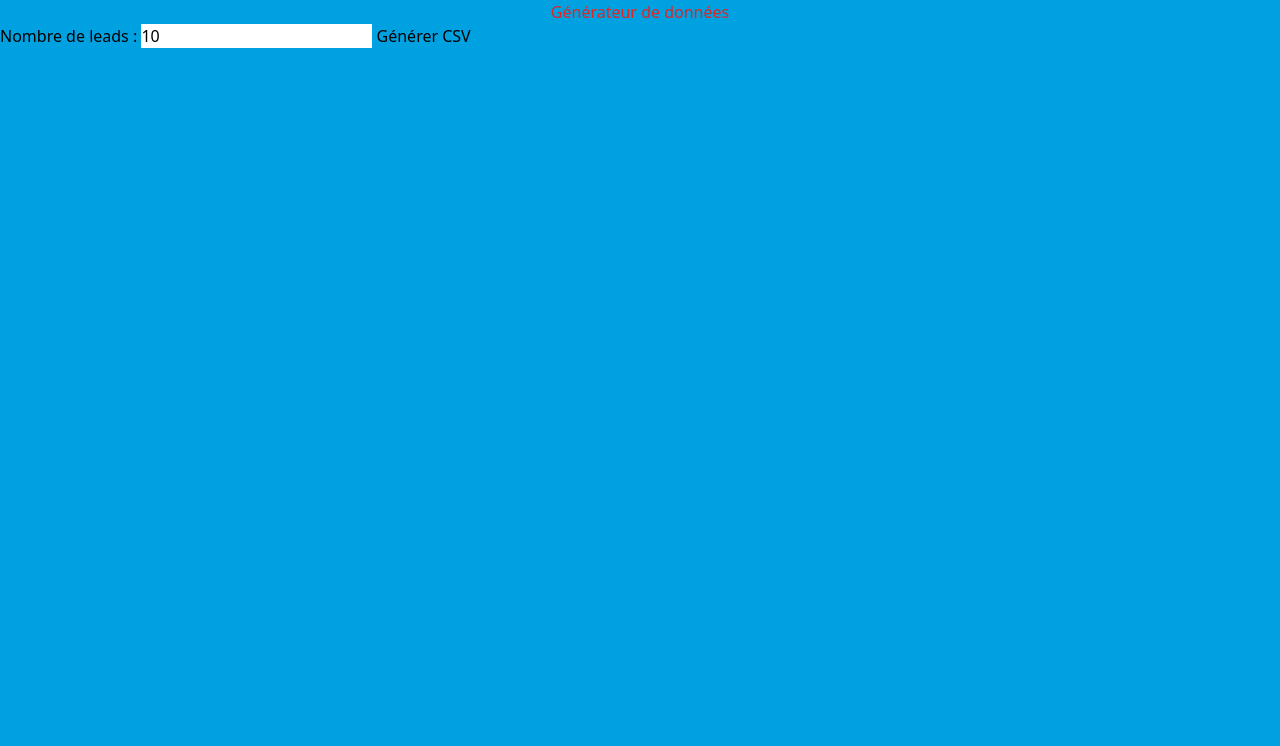
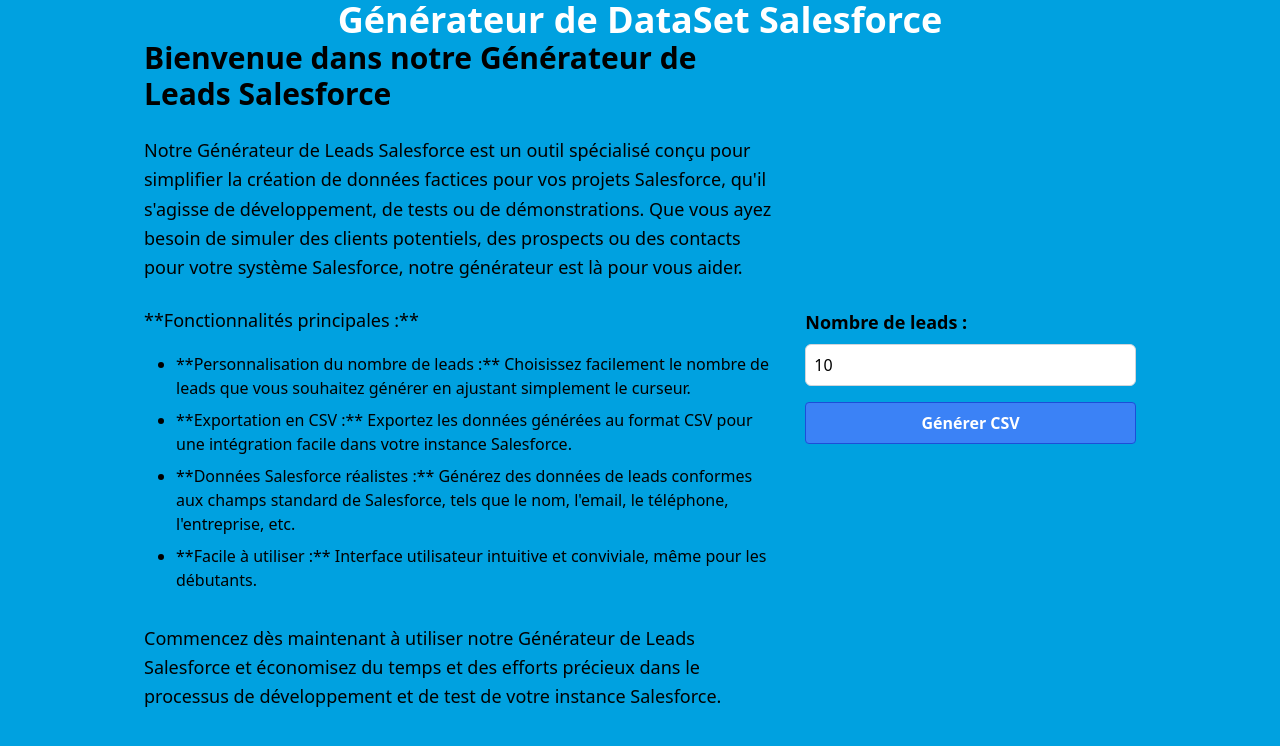
Before and after one commit to julien5988/DataSetGenerator, a website: page index.html in a window 1280 px wide. Drawn offline with Linux system fonts and the light colour scheme.

Commit message:
mise en plca du style

```diff
--- a/index.html
+++ b/index.html
@@ -7,10 +7,33 @@
   <title>Générateur de données</title>
 </head>
 <body class="bg-[#00a1e0]">
-  <h1 class="text-red-600 text-center">Générateur de données</h1>
-  <label for="numberOfLeads">Nombre de leads :</label>
-  <input type="number" id="numberOfLeads" min="1" value="10">
-  <button id="generateButton">Générer CSV</button>
+  <h1 class="text-4xl text-white font-bold text-center">Générateur de DataSet Salesforce</h1>
+  <div class="max-w-5xl mx-auto px-4 flex flex-wrap items-center">
+    <!-- Texte de présentation -->
+    <div class="w-full md:w-2/3 md:pr-8">
+      <h2 class="text-3xl font-bold mb-6">Bienvenue dans notre Générateur de Leads Salesforce</h2>
+      <p class="text-lg leading-relaxed mb-6">Notre Générateur de Leads Salesforce est un outil spécialisé conçu pour simplifier la création de données factices pour vos projets Salesforce, qu'il s'agisse de développement, de tests ou de démonstrations. Que vous ayez besoin de simuler des clients potentiels, des prospects ou des contacts pour votre système Salesforce, notre générateur est là pour vous aider.</p>
+      <p class="text-lg leading-relaxed mb-4">**Fonctionnalités principales :**</p>
+      <ul class="list-disc ml-8 mb-8">
+        <li class="mb-2">**Personnalisation du nombre de leads :** Choisissez facilement le nombre de leads que vous souhaitez générer en ajustant simplement le curseur.</li>
+        <li class="mb-2">**Exportation en CSV :** Exportez les données générées au format CSV pour une intégration facile dans votre instance Salesforce.</li>
+        <li class="mb-2">**Données Salesforce réalistes :** Générez des données de leads conformes aux champs standard de Salesforce, tels que le nom, l'email, le téléphone, l'entreprise, etc.</li>
+        <li class="mb-2">**Facile à utiliser :** Interface utilisateur intuitive et conviviale, même pour les débutants.</li>
+      </ul>
+      <p class="text-lg leading-relaxed">Commencez dès maintenant à utiliser notre Générateur de Leads Salesforce et économisez du temps et des efforts précieux dans le processus de développement et de test de votre instance Salesforce.</p>
+    </div>
+
+    <!-- Partie générateur -->
+    <div class="w-full md:w-1/3 mt-8 md:mt-0">
+      <div class="flex flex-col">
+        <label for="numberOfLeads" class="text-lg font-bold mb-2">Nombre de leads :</label>
+        <input type="number" id="numberOfLeads" min="1" value="10" class="border border-gray-300 rounded-md p-2 mb-4">
+        <button class="bg-blue-500 text-white font-bold py-2 px-4 rounded border border-blue-700 hover:bg-blue-600" id="generateButton">Générer CSV</button>
+      </div>
+    </div>
+  </div>
+
+
 
   <script>
     document.getElementById('generateButton').addEventListener('click', function() {
```
Also changed, not shown: src/output.css.
